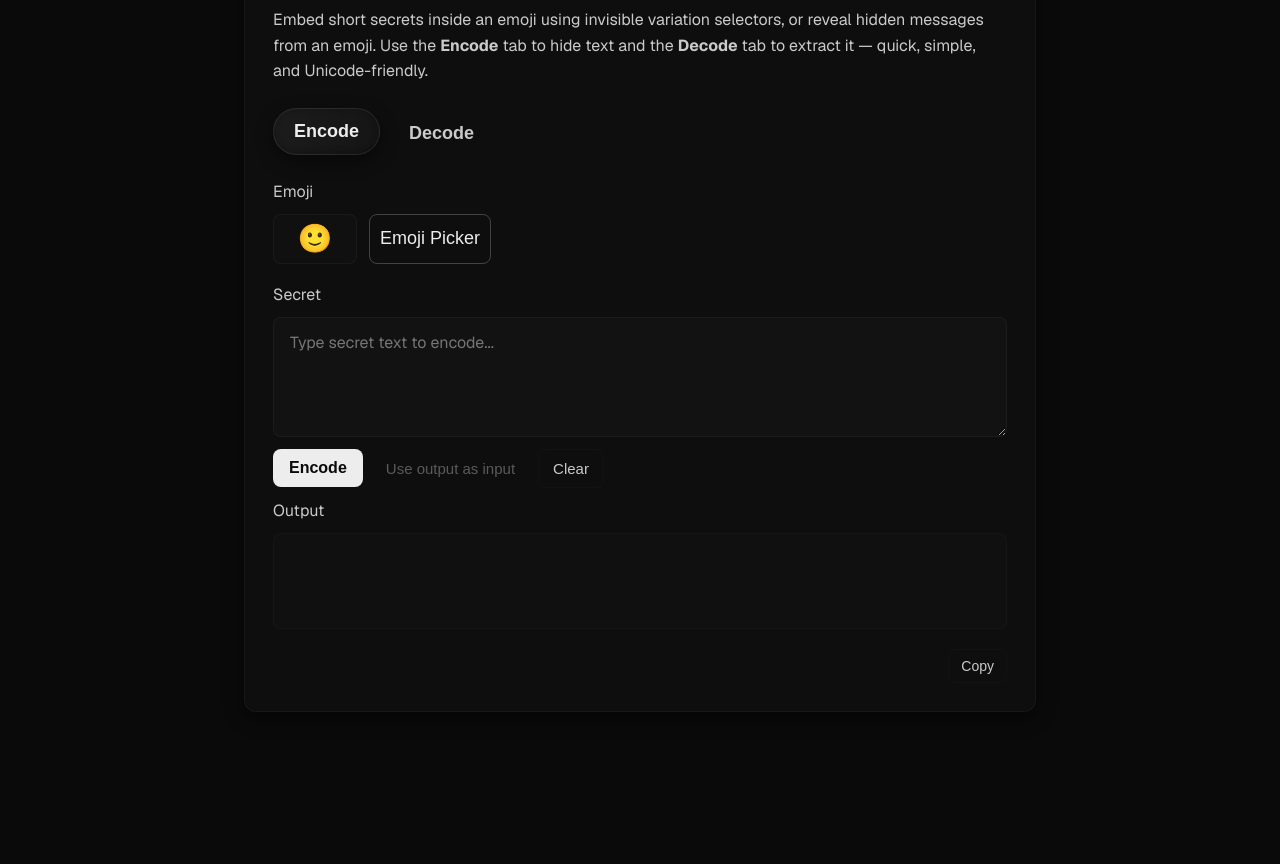
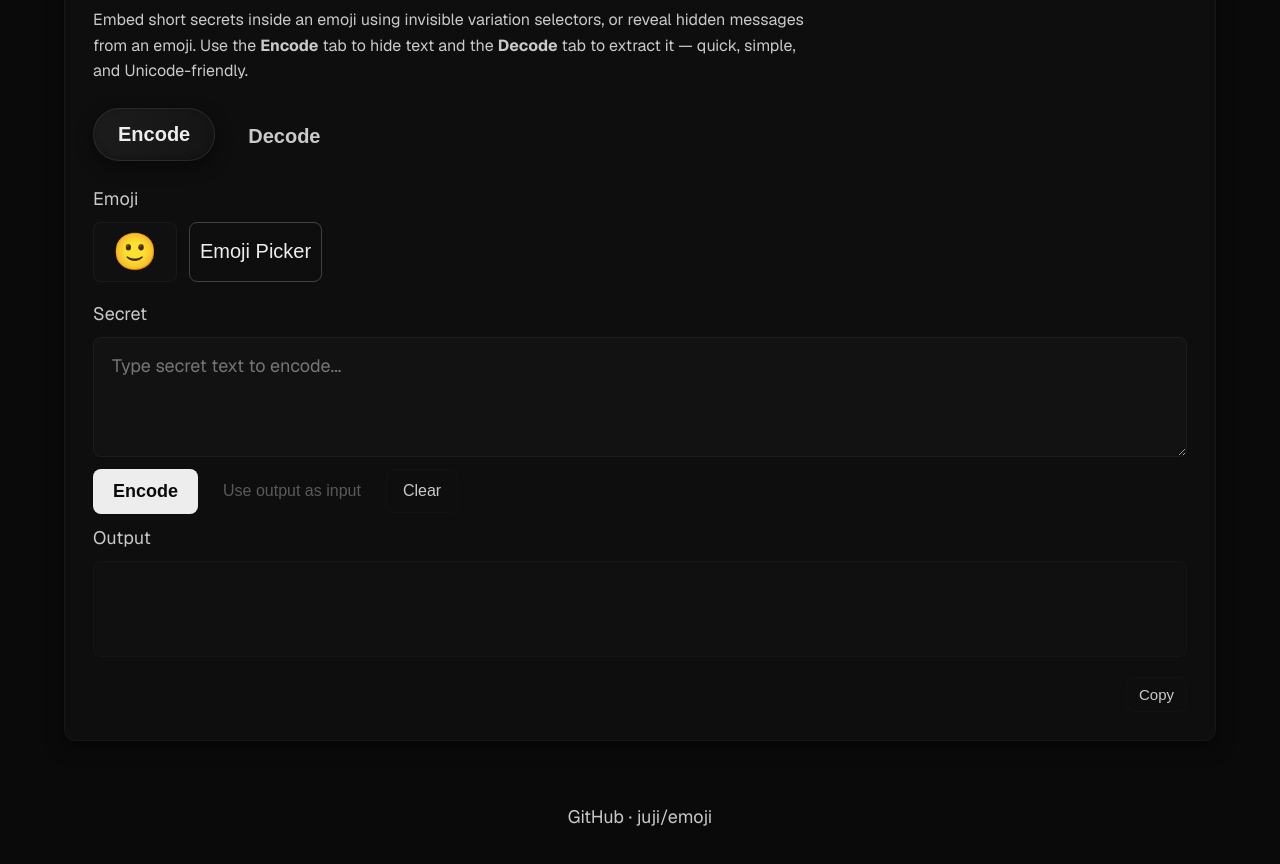
Before and after one commit to juji/emoji, a Next.js app: page / in a window 1280 px wide. Shown: the part 132-996 px from the top of the page. Before the commit the page ends 908 px from the top, so only its background shows below. Built offline with nearby package versions, Linux system fonts and the light colour scheme.

Commit message:
feat: update styling and add GitHub footer link

```diff
--- a/src/app/page.module.css
+++ b/src/app/page.module.css
@@ -2,8 +2,8 @@
   /* Dark-only theme values */
   --text-primary: var(--foreground);
   --text-secondary: var(--muted);
-
   display: flex;
+  flex-direction: column;
   min-height: 100vh;
   align-items: center;
   justify-content: center;
@@ -14,7 +14,6 @@
 
 .main {
   width: 100%;
-  max-width: 920px;
   display: flex;
   flex-direction: column;
   align-items: center;
@@ -66,11 +65,11 @@
   background: transparent;
   border: 1px solid transparent;
   color: var(--text-secondary);
-  padding: 12px 20px;
+  padding: 14px 24px;
   border-radius: 999px;
   font-weight: 700;
   cursor: pointer;
-  font-size: 18px;
+  font-size: 20px;
   transition: transform 120ms ease, box-shadow 120ms ease, background-color 120ms ease;
 }
 
@@ -94,7 +93,7 @@
 }
 
 .label {
-  font-size: 16px;
+  font-size: 18px;
   color: var(--text-secondary);
 }
 
@@ -102,13 +101,13 @@
   min-height: 120px;
   width: 100%;
   resize: vertical;
-  padding: 14px 16px;
+  padding: 16px 18px;
   background: rgba(255,255,255,0.02);
   color: var(--text-primary);
   border: 1px solid rgba(255,255,255,0.04);
   border-radius: 8px;
   font-family: inherit;
-  font-size: 16px;
+  font-size: 18px;
 }
 
 .controls {
@@ -120,22 +119,22 @@
 .btn {
   background: var(--foreground);
   color: var(--background);
-  padding: 10px 16px;
+  padding: 12px 20px;
   border-radius: 8px;
   border: none;
   cursor: pointer;
-  font-weight: 600;
-  font-size: 16px;
+  font-weight: 700;
+  font-size: 18px;
 }
 
 .btnGhost {
   background: transparent;
   color: var(--text-secondary);
-  padding: 10px 14px;
+  padding: 12px 16px;
   border-radius: 8px;
   border: 1px solid rgba(255,255,255,0.02);
   cursor: pointer;
-  font-size: 15px;
+  font-size: 16px;
 }
 
 .btnGhost:disabled {
@@ -151,12 +150,13 @@
   border-radius: 8px;
   min-height: 96px;
   border: 1px solid rgba(255,255,255,0.02);
-  font-size: 16px;
+  font-size: 18px;
 }
 
 .footer {
   display: flex;
-  justify-content: flex-end;
+  justify-content: space-between;
+  align-items: center;
   margin-top: 8px;
 }
 
@@ -167,7 +167,46 @@
   padding: 8px 12px;
   border-radius: 8px;
   cursor: pointer;
+  font-size: 15px;
+}
+
+.repoLink {
+  color: var(--text-secondary);
+  text-decoration: none;
+  padding: 8px 12px;
+  border-radius: 8px;
+  border: 1px solid rgba(255,255,255,0.02);
+  background: transparent;
   font-size: 14px;
+}
+.repoLink:hover {
+  color: var(--text-primary);
+  border-color: rgba(255,255,255,0.04);
+}
+
+.siteFooter {
+  position: static;
+  width: 100%;
+  display: flex;
+  justify-content: center;
+  align-items: center;
+  pointer-events: auto;
+}
+
+.siteFooterLink {
+  pointer-events: auto;
+  color: var(--text-secondary);
+  padding: 42px 14px;
+  padding-top: 0px;
+  border-radius: 999px;
+  text-decoration: none;
+  font-size: 18px;
+  display: inline-block;
+  margin: 0 auto;
+}
+.siteFooterLink:hover {
+  color: var(--text-primary);
+  border-color: rgba(255,255,255,0.04);
 }
 
 @media (max-width: 600px) {
--- a/src/app/page.tsx
+++ b/src/app/page.tsx
@@ -150,6 +150,7 @@ export default function Home() {
             <pre className={styles.output} aria-live="polite">{output}</pre>
 
             <div className={styles.footer}>
+              <div />
               <button className={styles.small} onClick={handleCopy} disabled={!output}>
                 {copied ? "Copied!" : "Copy"}
               </button>
@@ -157,6 +158,17 @@ export default function Home() {
           </div>
         </div>
       </main>
+
+      <footer className={styles.siteFooter}>
+        <a
+          href="https://github.com/juji/emoji"
+          target="_blank"
+          rel="noopener noreferrer"
+          className={styles.siteFooterLink}
+        >
+          GitHub · juji/emoji
+        </a>
+      </footer>
     </div>
   );
 }
--- a/src/components/emoji-picker.module.css
+++ b/src/components/emoji-picker.module.css
@@ -1,7 +1,7 @@
 .emojiInput {
   width: 84px;
   padding: 8px 10px;
-  font-size: 28px;
+  font-size: 36px;
   text-align: center;
   border-radius: 8px;
   border: 1px solid rgba(255,255,255,0.04);
@@ -27,7 +27,7 @@
   padding: 8px 10px;
   border-radius: 8px;
   cursor: pointer;
-  font-size: 18px;
+  font-size: 20px;
 }
 
 .picker {
@@ -58,12 +58,12 @@
 
 .searchInput {
   flex: 1 1 auto;
-  padding: 8px 10px;
+  padding: 10px 12px;
   border-radius: 8px;
   border: 1px solid rgba(255,255,255,0.06);
   background: rgba(255,255,255,0.01);
   color: var(--text-primary);
-  font-size: 14px;
+  font-size: 16px;
 }
 
 /* hide native browser clear (search) button so our single clear button is used */
@@ -87,8 +87,8 @@
   background: transparent;
   border: none;
   color: var(--text-secondary);
-  font-size: 20px;
-  padding: 4px 8px;
+  font-size: 22px;
+  padding: 6px 10px;
   cursor: pointer;
 }
 
@@ -150,13 +150,13 @@
 }
 
 .emojiGlyph {
-  font-size: 34px;
+  font-size: 44px;
   line-height: 1;
 }
 
 .emojiLabel {
-  font-size: 12px;
-  color: #c8c8c8;
+  font-size: 14px;
+  color: var(--text-secondary);
   text-align: center;
   max-width: 100px;
   word-break: break-word;
```
